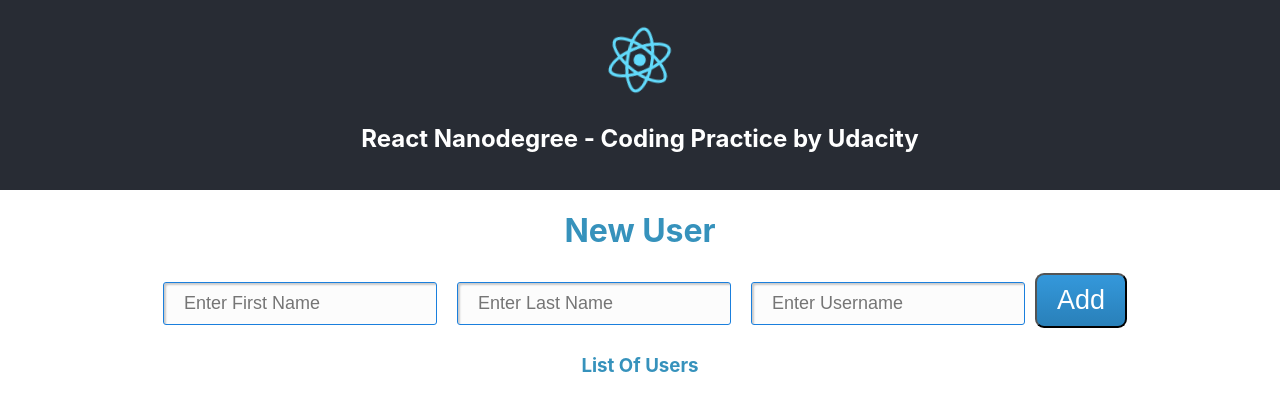
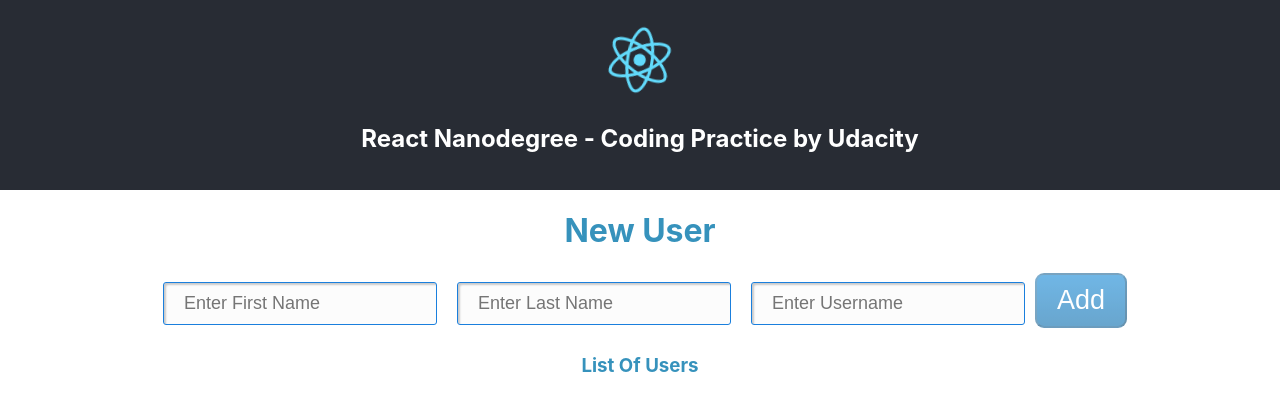
Before and after one commit to deboradurek/all-together-exercise1-udacity, a React (Create React App) app: page / in a window 1280 px wide. Shown: the top 410 px of the page. Built offline with nearby package versions, Linux system fonts and the light colour scheme.

Commit message:
feat: Add disabled status for Add button

```diff
--- a/src/AddUser.js
+++ b/src/AddUser.js
@@ -37,6 +37,11 @@
     return Boolean(user);
   };
 
+  isDisabled = () => {
+    const { firstName, lastName, username } = this.state.gameUser;
+    return firstName === '' || lastName === '' || username === '';
+  };
+
   render() {
     const { firstName, lastName, username } = this.state.gameUser;
 
@@ -65,7 +70,7 @@
             value={username}
             onChange={this.handleInputChange}
           />
-          <button>Add</button>
+          <button disabled={this.isDisabled()}>Add</button>
         </form>
       </div>
     );
```
